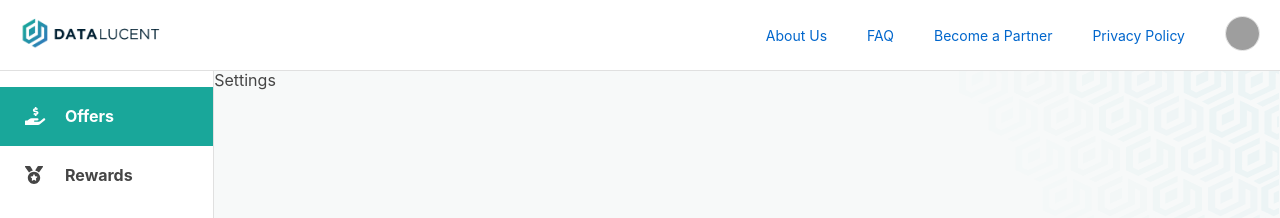
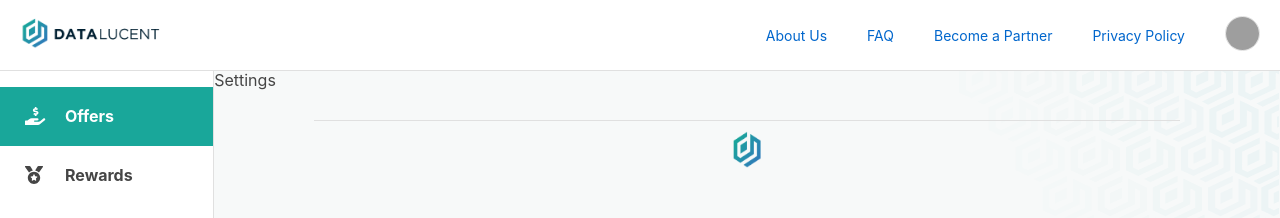
Before and after one commit to Abdullah-yasir/frontend-dashboard-react, a React (Create React App) app: page /dashboard/settings in a window 1280 px wide. Shown: the top 218 px of the page. Built offline with nearby package versions, Linux system fonts and the light colour scheme; grey boxes are pictures that could not be loaded.

Commit message:
fix: overflow in screen layout. screen footer is added

```diff
--- a/src/App.css
+++ b/src/App.css
@@ -481,6 +481,7 @@ span.sb-link-label.active {
   width: 100%;
   height: 100%;
   position: absolute;
+  overflow-y: auto;
 }
 .offer-card {
   background-color: white;
@@ -497,7 +498,6 @@ span.sb-link-label.active {
 }
 .container {
   padding: 10px;
-  overflow-y: scroll;
 }
 .flex-row-wrap {
   display: flex;
@@ -512,3 +512,20 @@ span.sb-link-label.active {
 .group-button:last-child {
   margin-right: 0;
 }
+
+.screen-content-footer {
+  display: flex;
+  flex-direction: column;
+  align-items: center;
+  margin-top: 20px;
+  margin-bottom: 250px;
+  padding: 0 100px;
+}
+.footer-line {
+  border-bottom: 1px solid var(--line-faded);
+  margin: 10px 0;
+  width: 100%;
+}
+.footer-icon {
+  width: 50px;
+}
--- a/src/layouts/Screen.js
+++ b/src/layouts/Screen.js
@@ -5,6 +5,8 @@ import CornerBg from '../components/CornerBg';
 import Footer from './Footer';
 import Header from './Header';
 import Sidebar from './Sidebar';
+
+import logoIcon from '../assets/datalucent-logo-icon.png'
 
 
 const Screen = (props) => {
@@ -19,6 +21,10 @@ const Screen = (props) => {
         <main className="content-right">
           <CornerBg>
             {children}
+            <div className="screen-content-footer">
+              <div className="footer-line" />
+              <img alt="logo-icon" className="footer-icon" src={logoIcon} />
+            </div>
           </CornerBg>
         </main>
       </div>
--- a/src/pages/dashboard/Offers.js
+++ b/src/pages/dashboard/Offers.js
@@ -6,6 +6,15 @@ const offers = [
   { brand: 'GUCCI', offer: `You will be sharing the data from the account you choose.`, image: '' },
   { brand: 'KFC', offer: `You will be sharing the data from the account you choose.`, image: '' },
   { brand: 'XYZ', offer: `You will be sharing the data from the account you choose.`, image: '' },
+  { brand: 'ABC', offer: `You will be sharing the data from the account you choose.`, image: '' },
+  { brand: 'GRD', offer: `You will be sharing the data from the account you choose.`, image: '' },
+  { brand: 'GRp', offer: `You will be sharing the data from the account you choose.`, image: '' },
+  { brand: 'ABC', offer: `You will be sharing the data from the account you choose.`, image: '' },
+  { brand: 'GRD', offer: `You will be sharing the data from the account you choose.`, image: '' },
+  { brand: 'GRp', offer: `You will be sharing the data from the account you choose.`, image: '' },
+  { brand: 'ABC', offer: `You will be sharing the data from the account you choose.`, image: '' },
+  { brand: 'GRD', offer: `You will be sharing the data from the account you choose.`, image: '' },
+  { brand: 'GRp', offer: `You will be sharing the data from the account you choose.`, image: '' },
   { brand: 'ABC', offer: `You will be sharing the data from the account you choose.`, image: '' },
   { brand: 'GRD', offer: `You will be sharing the data from the account you choose.`, image: '' },
   { brand: 'GRp', offer: `You will be sharing the data from the account you choose.`, image: '' },
```
